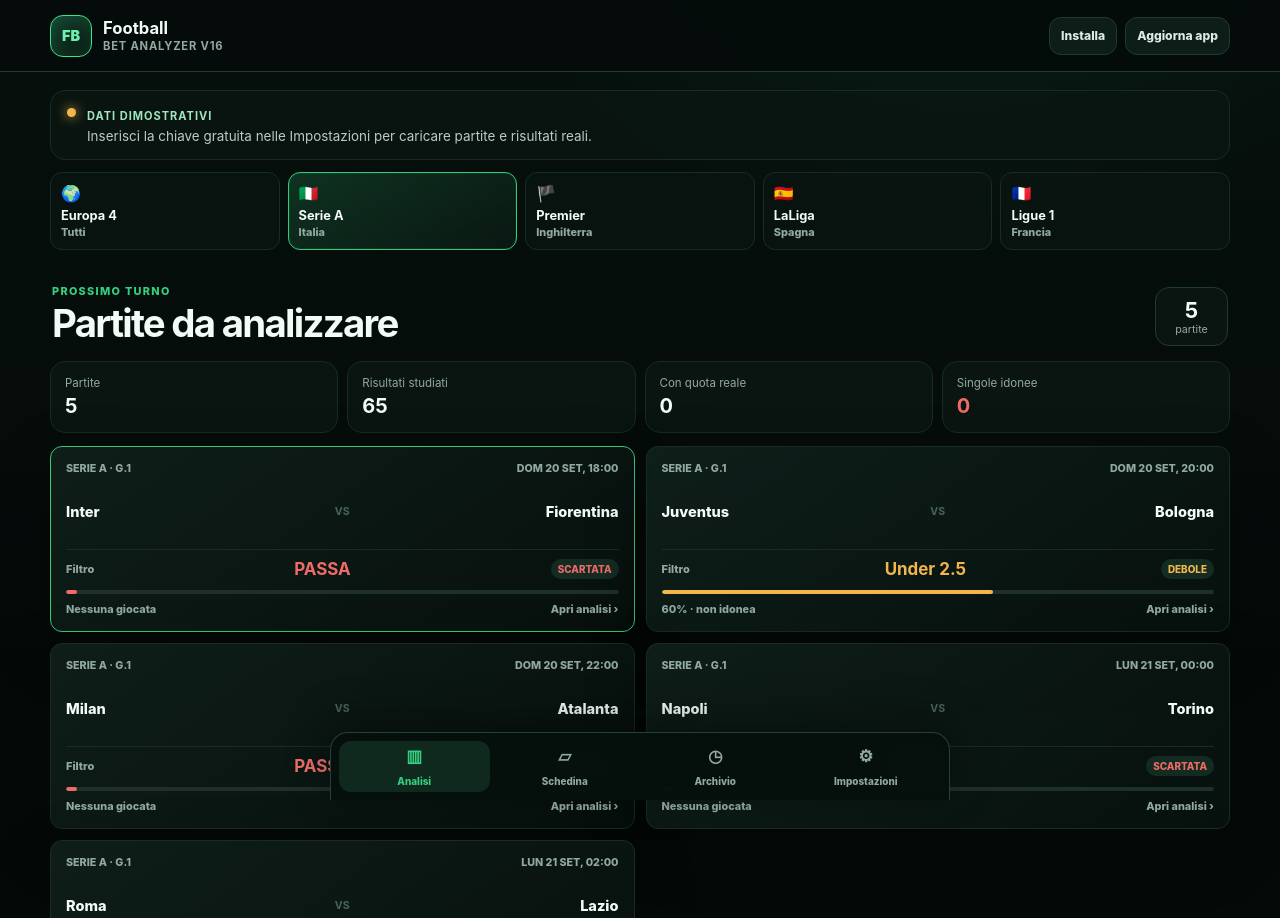
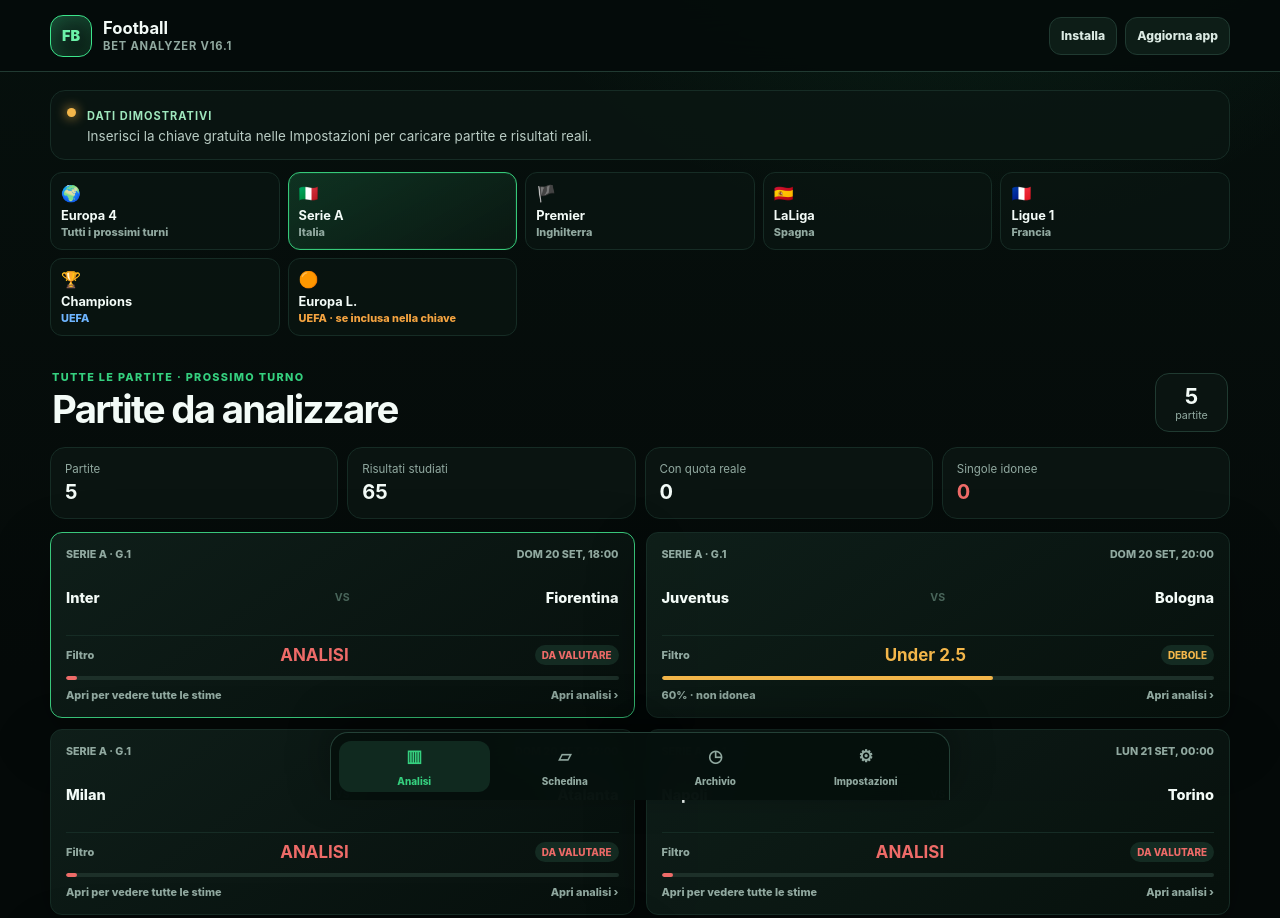
Before and after one commit to giostacchio/SERIE-A-BET-ANALYZER, a plain HTML site: page index.html in a window 1280 px wide. Shown: the top 918 px of the page. Drawn offline with Linux system fonts and the light colour scheme.

Commit message:
Football V16.1: all next-round matches plus robust Europe and UEFA tabs

```diff
--- a/index.html
+++ b/index.html
@@ -4,8 +4,8 @@
   <meta charset="utf-8">
   <meta name="viewport" content="width=device-width,initial-scale=1,viewport-fit=cover">
   <meta name="theme-color" content="#07120f">
-  <meta name="description" content="Football Bet Analyzer V16 per uso personale: una sola singola, consenso tra modelli, backtest, stabilità recente, quota reale e filtro PASSA.">
-  <title>Football Bet Analyzer V16</title>
+  <meta name="description" content="Football Bet Analyzer V16.1 per uso personale: mostra tutte le partite del prossimo turno, analisi completa, caricamento Europa robusto e selettore singola separato.">
+  <title>Football Bet Analyzer V16.1</title>
   <link rel="manifest" href="./manifest.webmanifest">
   <link rel="icon" href="./favicon.ico" sizes="any">
   <link rel="apple-touch-icon" href="./apple-touch-icon.png">
@@ -15,7 +15,7 @@
   <noscript>Per usare Football Bet Analyzer devi attivare JavaScript.</noscript>
   <div class="app-shell">
     <header class="topbar">
-      <a class="brand" href="./"><span class="brand-mark">FB</span><span><strong>Football</strong><small>Bet Analyzer V16</small></span></a>
+      <a class="brand" href="./"><span class="brand-mark">FB</span><span><strong>Football</strong><small>Bet Analyzer V16.1</small></span></a>
       <div class="top-actions"><button id="installBtn" class="ghost compact">Installa</button><button id="updateBtn" class="ghost compact">Aggiorna app</button></div>
     </header>
 
@@ -25,16 +25,18 @@
     </section>
 
     <nav id="leagueNav" class="league-nav" aria-label="Campionato">
-      <button data-league="ALL"><span>🌍</span><strong>Europa 4</strong><small>Tutti</small></button>
+      <button data-league="ALL"><span>🌍</span><strong>Europa 4</strong><small>Tutti i prossimi turni</small></button>
       <button data-league="SA" class="active"><span>🇮🇹</span><strong>Serie A</strong><small>Italia</small></button>
       <button data-league="PL"><span>🏴</span><strong>Premier</strong><small>Inghilterra</small></button>
       <button data-league="PD"><span>🇪🇸</span><strong>LaLiga</strong><small>Spagna</small></button>
       <button data-league="FL1"><span>🇫🇷</span><strong>Ligue 1</strong><small>Francia</small></button>
+      <button data-euro-league="CL"><span>🏆</span><strong>Champions</strong><small>UEFA</small></button>
+      <button data-euro-league="EL"><span>🟠</span><strong>Europa L.</strong><small>UEFA · se inclusa nella chiave</small></button>
     </nav>
 
     <main>
       <section id="view-analysis" class="view active">
-        <div class="page-head"><div><p class="eyebrow">PROSSIMO TURNO</p><h1>Partite da analizzare</h1></div><div class="count-badge"><strong id="matchCount">0</strong><span>partite</span></div></div>
+        <div class="page-head"><div><p class="eyebrow">TUTTE LE PARTITE · PROSSIMO TURNO</p><h1>Partite da analizzare</h1></div><div class="count-badge"><strong id="matchCount">0</strong><span>partite</span></div></div>
         <div id="summaryCards" class="summary-grid"></div>
         <div id="matchGrid" class="match-grid"></div>
         <section id="analysisPanel" class="panel analysis-panel"></section>
@@ -44,7 +46,7 @@
         <div class="page-head"><div><p class="eyebrow">USO PERSONALE · UNA SOLA DECISIONE</p><h1>Selettore e schedina</h1></div><span id="slipCount" class="pill">0 selezioni</span></div>
         <div class="two-columns">
           <section class="panel">
-            <div class="panel-title"><div><h2>Selettore V16</h2><p>Restituisce una sola singola oppure PASSA. Nessuna multipla automatica.</p></div><span class="safe-badge">MAX €2</span></div>
+            <div class="panel-title"><div><h2>Selettore V16</h2><p>Le partite vengono mostrate tutte. Qui viene evidenziata soltanto la singola che supera i controlli più rigidi.</p></div><span class="safe-badge">MAX €2</span></div>
             <div class="check-list"><span><b>1</b> Campione squadra almeno 9 gare utili</span><span><b>2</b> Consenso modelli: scarto massimo 7,5 punti</span><span><b>3</b> Backtest almeno 30 casi e calibrazione stabile</span><span><b>4</b> Quota reale 1,20–1,90 e margine 3,5–12%</span></div>
             <button id="generateBtn" class="primary wide">Cerca la migliore singola</button>
             <div id="generatedBox" class="generated-box"></div>
@@ -88,7 +90,7 @@
             <label class="toggle-row"><input id="strictInput" type="checkbox" checked><span><strong>Modalità rigorosa</strong><small>Una singola qualificata; 2% del budget, massimo €2.</small></span></label>
           </section>
         </div>
-        <section class="responsible"><strong>La V16 deve poter dire PASSA.</strong><p>Il risultato va valutato sull’archivio reale, non su una singola giornata. Non aumentare la puntata per recuperare una perdita.</p></section>
+        <section class="responsible"><strong>Tutte le partite restano visibili.</strong><p>Il filtro serve soltanto a distinguere le analisi più solide; non elimina più le partite dalla schermata. Non aumentare la puntata per recuperare una perdita.</p></section>
       </section>
     </main>
 
@@ -102,5 +104,6 @@
   <script src="./app.js" defer></script>
   <script src="./v16-personal-edge.js" defer></script>
   <script src="./v15-ui-fix.js" defer></script>
+  <script src="./v16-europe-all.js" defer></script>
 </body>
 </html>
```
